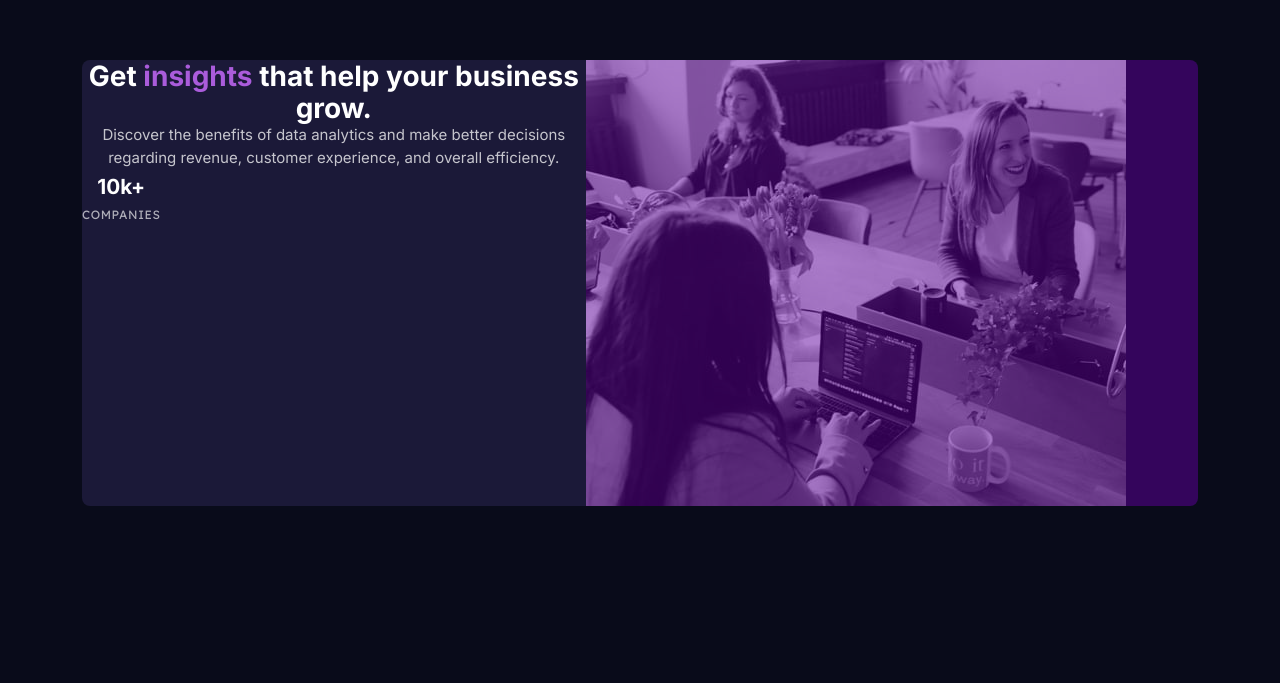
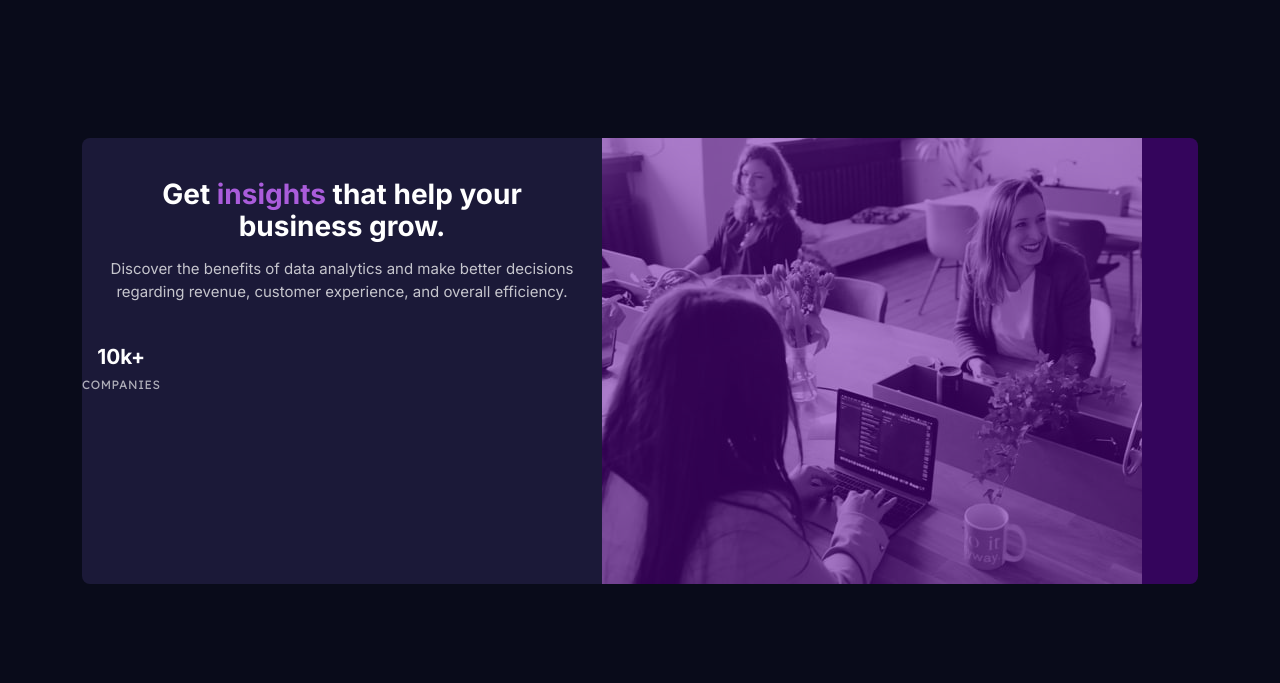
Before and after one commit to StephenYu2018/stats-preview-card-component-main, a website: page src/index.html in a window 1280 px wide. Shown: the part 117-800 px from the top of the page. Drawn offline with Linux system fonts and the light colour scheme.

Commit message:
Add spacing styles to content

```diff
--- a/src/index.html
+++ b/src/index.html
@@ -15,7 +15,7 @@
   <title>Frontend Mentor | Stats preview card component</title>
 </head>
 <body>
-  <main class="min-h-screen bg-very-dark-blue flex flex-col justify-center items-center">
+  <main class="min-h-screen h-[59.75rem] bg-very-dark-blue flex flex-col justify-center items-center">
     <header class="fixed top-[-99rem] left-[-99rem]">
       <h1>Stats preview card component</h1>
     </header>
@@ -30,7 +30,7 @@
              alt="People at a business meeting">
       </picture>
       <div class="bg-dark-desaturated-blue flex flex-col">
-        <hgroup class="text-center">
+        <hgroup class="text-center px-7 pt-10 pb-9 space-y-4">
           <h2 class="font-inter font-bold text-white text-[1.75rem]
                      leading-[1.15]">
             Get <em class="not-italic text-soft-violet">insights </em>
@@ -42,7 +42,7 @@
           </p>
         </hgroup>
         <ul class="flex flex-col lg:flex-row">
-          <li class="text-center leading-[1.7]">
+          <li class="text-center leading-[1.7] pb-8">
             <em class="not-italic font-inter font-bold text-white
                        text-[1.3rem]">10k+</em>
             <span class="block font-lexend-deca font-normal text-white/[.65]
```
Also changed, not shown: dist/styles.css.
